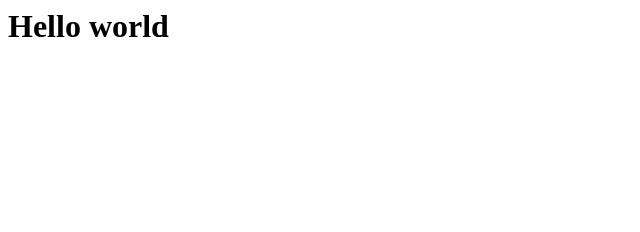
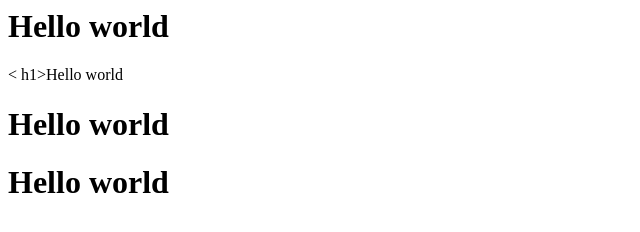
Before and after one commit to danilomilevic/folder1, a plain HTML site: page index.html in a window 1280 px wide. Shown: the whole page, without its empty margins (0-640 px from the left). Drawn offline with Linux system fonts and the light colour scheme.

Commit message:
Update index.html
promena fajla

```diff
--- a/index.html
+++ b/index.html
@@ -1 +1,4 @@
+<h1>Hello world</h1><
+h1>Hello world</h1>
 <h1>Hello world</h1>
+<h1>Hello world</h1>
```
